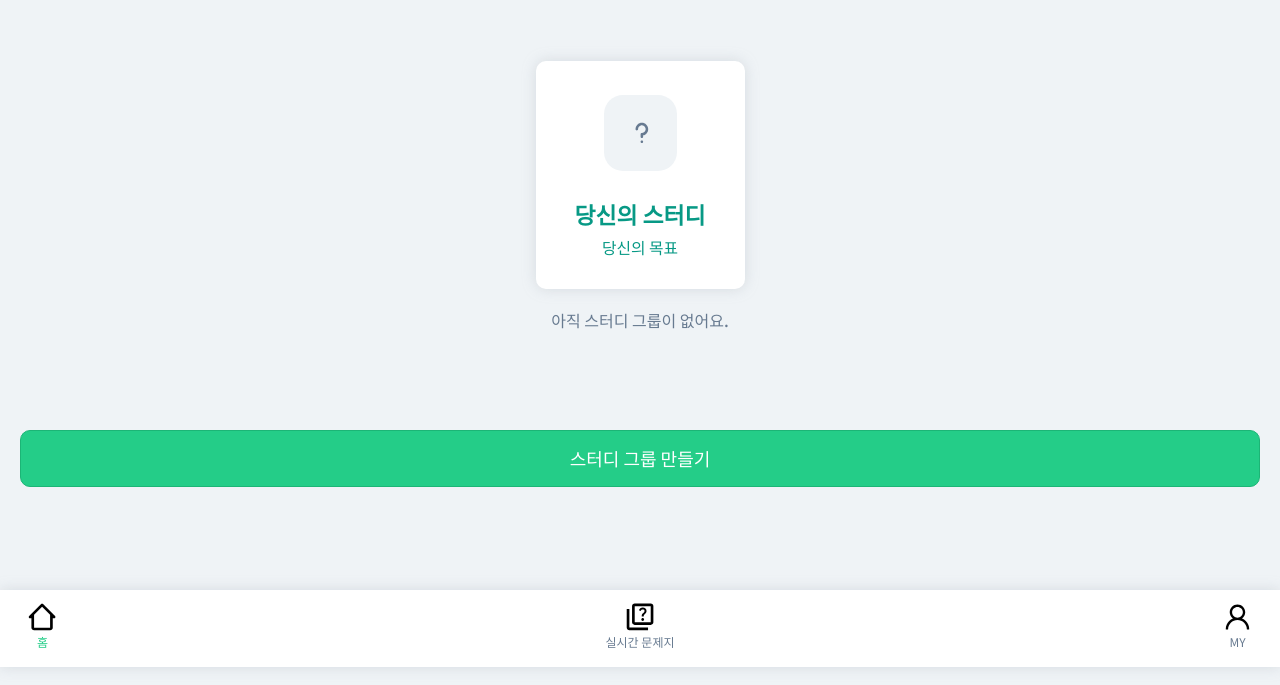
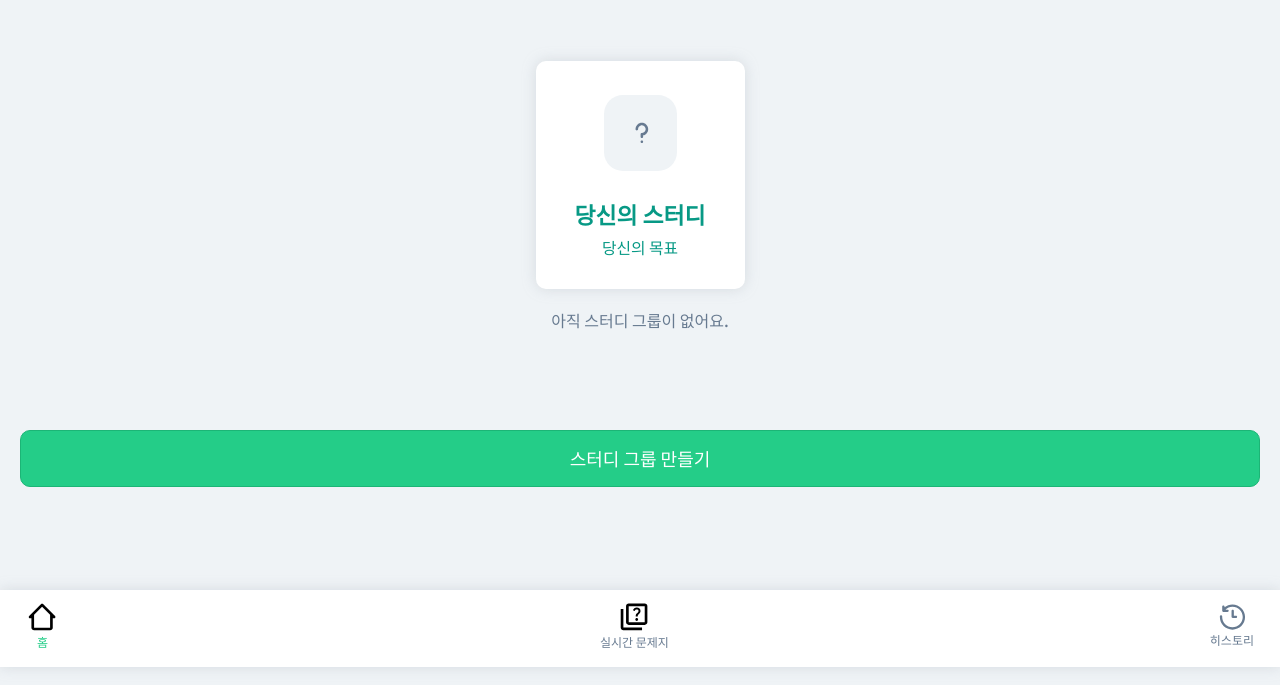
Before and after one commit to dnd-side-project/dnd-7th-9-frontend, a Next.js app: page / in a window 1280 px wide. Shown: the part 133-818 px from the top of the page. Built offline with nearby package versions, Linux system fonts and the light colour scheme; no server answers; sample sign-in values are in the browser's storage.

Commit message:
fix: 네브바 히스토리 아이콘 변경, 코드 정리

```diff
--- a/src/app.component/navigation/FooterNav.tsx
+++ b/src/app.component/navigation/FooterNav.tsx
@@ -15,14 +15,23 @@ interface ILink {
 }
 export default function FooterNav({ curUrl }: Props) {
 	const fillColor = (iconUrl: string) => (curUrl === iconUrl ? '#24cd88' : '#677A90');
+
 	const LINKS: ILink[] = [
-		{ iconUrl: Url.home, Icon: <HomeIcon fill={fillColor(Url.home)} />, name: '홈' },
+		{
+			iconUrl: Url.home,
+			Icon: <HomeIcon fill={fillColor(Url.home)} />,
+			name: '홈',
+		},
 		{
 			iconUrl: Url.updatedQuizzes,
 			Icon: <QuizIcon fill={fillColor(Url.updatedQuizzes)} />,
 			name: '실시간 문제지',
 		},
-		{ iconUrl: Url.mypage, Icon: <UserIcon fill={fillColor(Url.mypage)} />, name: 'MY' },
+		{
+			iconUrl: Url.mypage,
+			Icon: <UserIcon fill={fillColor(Url.mypage)} />,
+			name: '히스토리',
+		},
 	];
 
 	return (
```
Also changed, not shown: src/assets/nav/ant-design_user-outlined.svg, src/assets/nav/history.svg (added).
